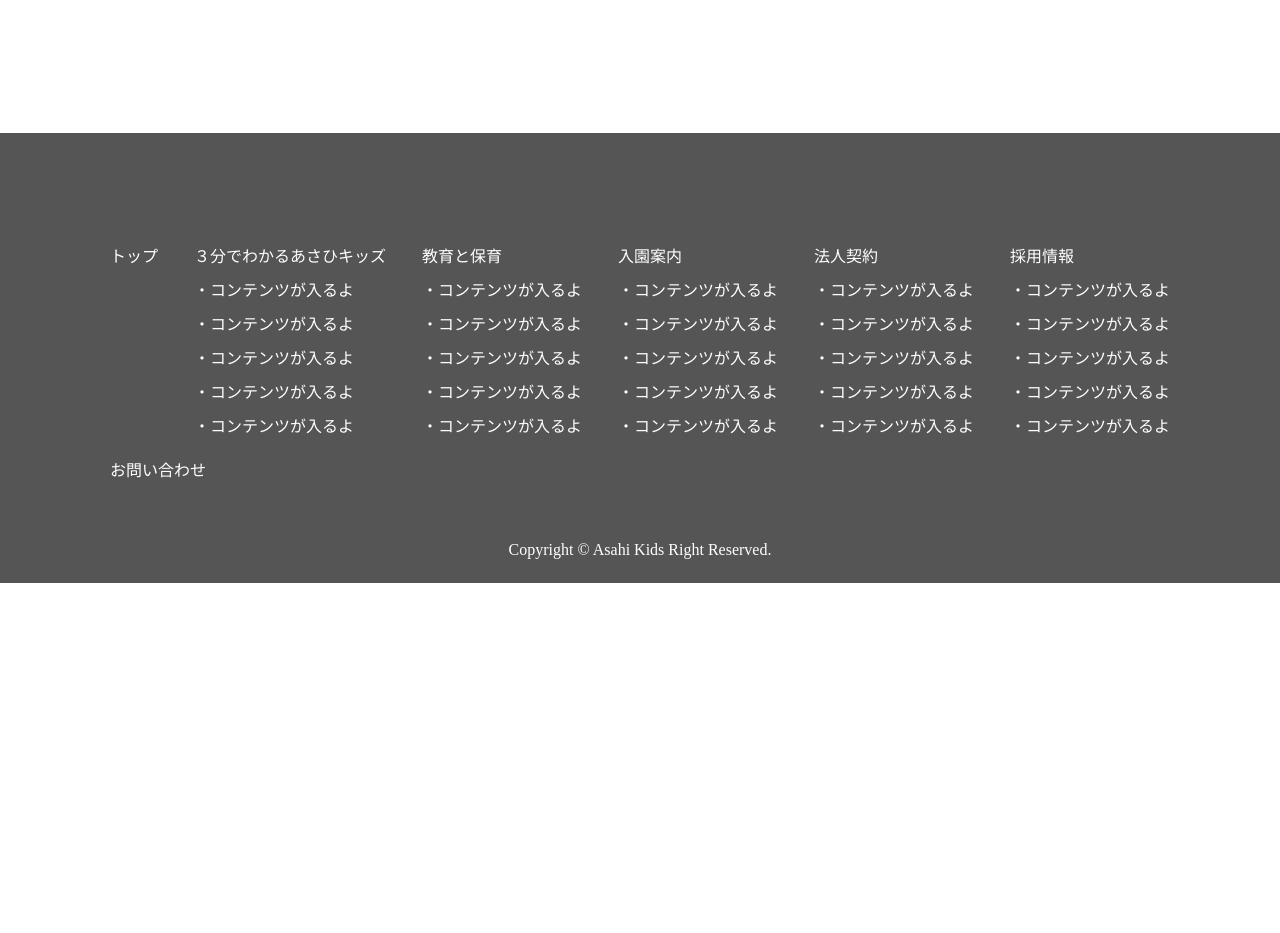
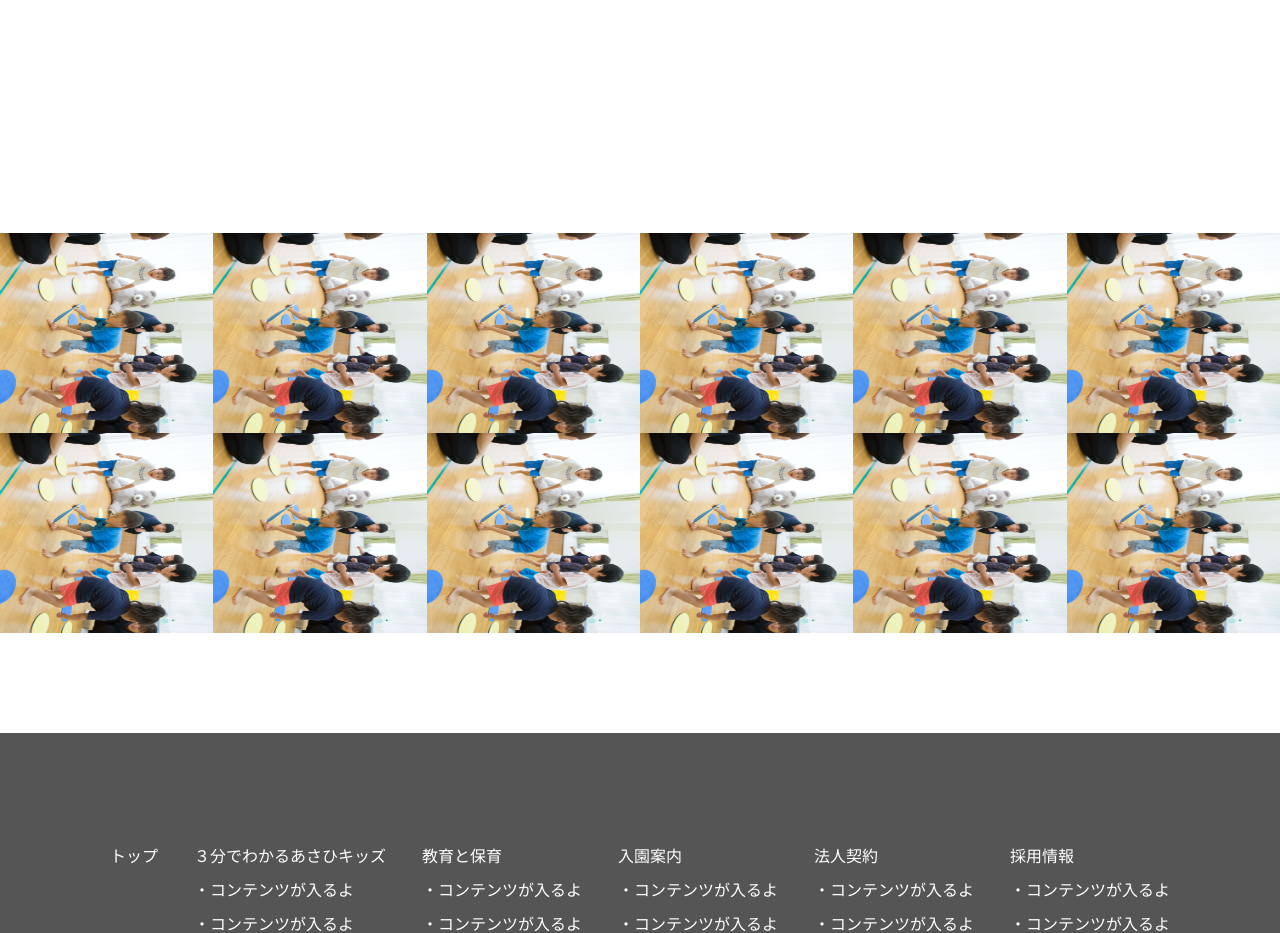
Before and after one commit to Oppai-creater/syunta-practice1, a plain HTML site: page index.html in a window 1280 px wide. Shown: the part 5520-6453 px from the top of the page. Before the commit the page ends 6103 px from the top, so only its background shows below. Drawn offline with Linux system fonts and the light colour scheme.

Commit message:
instagram-secitonの作成

```diff
--- a/assets/css/style.css
+++ b/assets/css/style.css
@@ -94,3 +94,13 @@ section#blog{
 #relative .contents img{
   width: 30%;
 }
+#instagram .image-contents{
+  display:flex;
+  justify-content:space-between;
+  flex-wrap:wrap;
+  height: 400px;
+}
+#instagram .image-content{
+  width: 16.66%;
+  height: 50%;
+}
--- a/index.html
+++ b/index.html
@@ -395,6 +395,22 @@
             </div>
         </section>
         <!--  ここまでrelative-->
+        <section id="instagram">
+            <div class="image-contents">
+                <img src="assets/img/main/image1.jpg" class="image-content">
+                <img src="assets/img/main/image1.jpg" class="image-content">
+                <img src="assets/img/main/image1.jpg" class="image-content">
+                <img src="assets/img/main/image1.jpg" class="image-content">
+                <img src="assets/img/main/image1.jpg" class="image-content">
+                <img src="assets/img/main/image1.jpg" class="image-content">
+                <img src="assets/img/main/image1.jpg" class="image-content">
+                <img src="assets/img/main/image1.jpg" class="image-content">
+                <img src="assets/img/main/image1.jpg" class="image-content">
+                <img src="assets/img/main/image1.jpg" class="image-content">
+                <img src="assets/img/main/image1.jpg" class="image-content">
+                <img src="assets/img/main/image1.jpg" class="image-content">
+            </div>
+        </section>
     </div>
     <footer id="footer">
         <nav class="flex flex-between">
```
